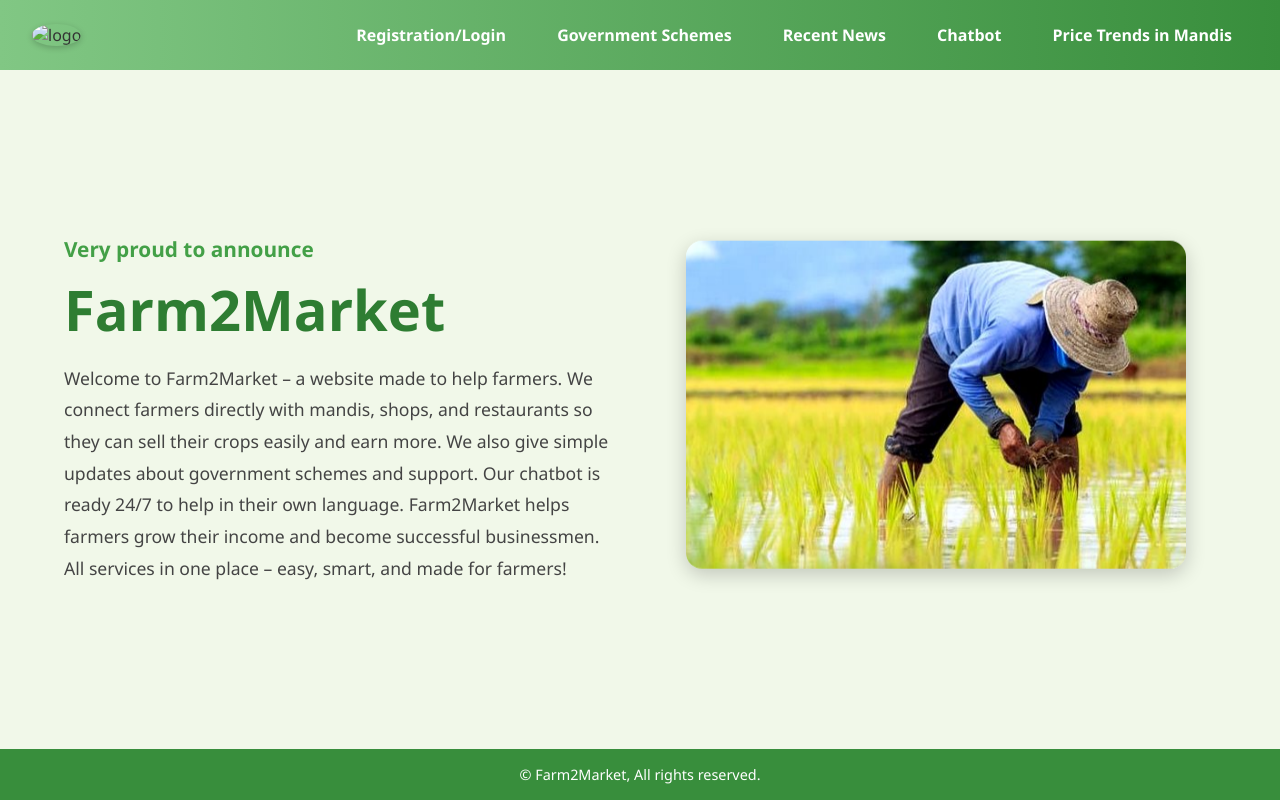
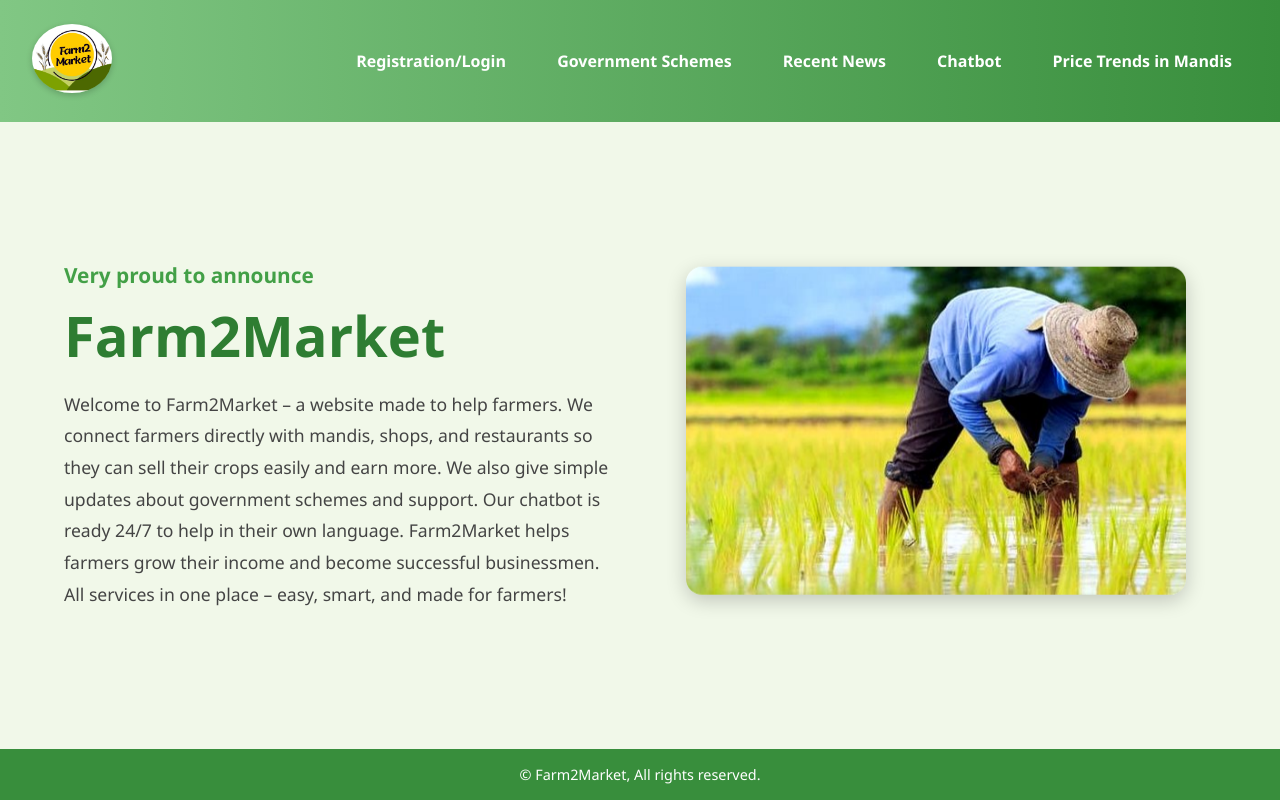
Before and after one commit to anupam2607/Farm2Market, a website built with Vite: page index.html in a window 1280 px wide. Built offline with nearby package versions, Linux system fonts and the light colour scheme; files whose address does not match are found by name.

Commit message:
Update index.html

```diff
--- a/index.html
+++ b/index.html
@@ -10,7 +10,7 @@
     <div class="top-content">
     <section class="top-section">
         <div class="left">
-            <img src="logo1.jpg" alt="logo" class="top-image">
+            <img src="logo 1.jpg" alt="logo" class="top-image">
         </div>
         <div class="right">
             <ul>
```
